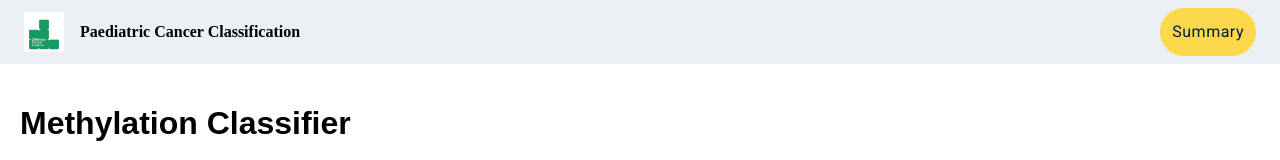
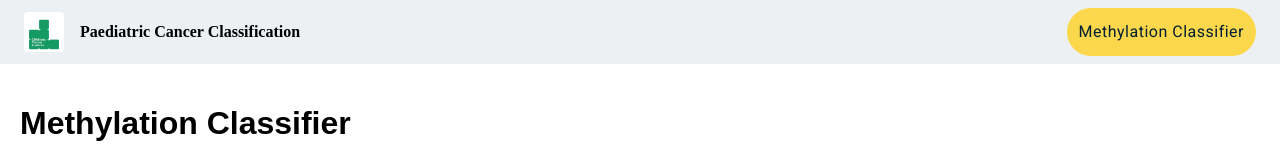
Before and after one commit to Amber-Xu914/Cancer-Classifier-UI, a React (Create React App) app in the folder explore-classifiers/: page /dashboard in a window 1280 px wide. Shown: the top 160 px of the page. Built offline with nearby package versions, Linux system fonts and the light colour scheme; no server answers.

Commit message:
Refactor: Changed name of DashboardPage to MethylationClassifierProvider the file provides context to all pages and components under mythlation classifier, removed unnecessary import

```diff
--- a/explore-classifiers/src/App.tsx
+++ b/explore-classifiers/src/App.tsx
@@ -1,21 +1,16 @@
-import React, { useState } from 'react';
 import { ThemeProvider } from '@mui/material/styles';
-import { BrowserRouter, Routes, Route, Navigate } from 'react-router-dom';
+import { BrowserRouter, Navigate, Route, Routes } from 'react-router-dom';
+import Dashboard from './Components/Dashboard';
+import MethylationClassifierProvider from './Components/MethylationClassifierProvider';
+import NavBar from './Components/NavBar';
+import PatientResults from './Components/PatientResults';
 import zccTheme from './Themes/zccTheme';
-import NavBar from './Components/NavBar';
-import Dashboard from './Components/Dashboard';
-import PatientResults from './Components/PatientResults';
-import { DashboardContext } from './Contexts/DashboardContexts';
-import { DEFAULT_SUMMARY } from './Constants/Common/DashboardDefaults';
-import DashboardPage from './Components/DashboardPage';
 
 function App() {
-    const [searchQuery, setSearchQuery] = useState<string>(DEFAULT_SUMMARY);
-
     return (
         <ThemeProvider theme={zccTheme}>
             <BrowserRouter>
-                <DashboardPage>
+                <MethylationClassifierProvider>
                     <div className="flex flex-col h-screen">
                         <NavBar />
 
@@ -33,7 +28,7 @@ function App() {
                             </Routes>
                         </div>
                     </div>
-                </DashboardPage>
+                </MethylationClassifierProvider>
             </BrowserRouter>
         </ThemeProvider>
     );
--- a/explore-classifiers/src/Components/Dashboard.tsx
+++ b/explore-classifiers/src/Components/Dashboard.tsx
@@ -1,7 +1,7 @@
-import React, { useCallback, useEffect, useState } from 'react';
+import { useCallback, useEffect } from 'react';
 import { useLocation, useNavigate } from 'react-router-dom';
 import { DEFAULT_CANCER_TYPE, DEFAULT_SUMMARY } from '../Constants/Common/DashboardDefaults';
-import { DashboardContext, useDashboard } from '../Contexts/DashboardContexts';
+import { useDashboard } from '../Contexts/DashboardContexts';
 import FilterSelect from './Common/FilterSelect';
 import SunBurstPlot from './SunBurstPlot';
 import Umap from './Umap';
--- a/explore-classifiers/src/Components/DashboardPage.tsx
+++ b/explore-classifiers/src/Components/MethylationClassifierProvider.tsx
@@ -1,9 +1,8 @@
 import { useState } from "react";
-import Dashboard from "./Dashboard";
 import { DEFAULT_CANCER_TYPE, DEFAULT_SUMMARY } from "../Constants/Common/DashboardDefaults";
 import { DashboardContext } from "../Contexts/DashboardContexts";
 
-export default function DashboardPage({ children }: { children: React.ReactNode }) {
+export default function MethylationClassifierProvider({ children }: { children: React.ReactNode }) {
     const [searchQuery, setSearchQuery] = useState(DEFAULT_SUMMARY);
     const [cancerType, setCancerType] = useState(DEFAULT_CANCER_TYPE);
 
--- a/explore-classifiers/src/Components/NavBar.tsx
+++ b/explore-classifiers/src/Components/NavBar.tsx
@@ -1,10 +1,9 @@
 import { AppBar, Box, styled } from '@mui/material';
 import { useLocation, useNavigate } from 'react-router-dom';
-import { CustomTabs } from './Common/Tabs';
-import CustomButton from './Common/Button';
 import { NAVBAR_HEIGHT } from '../Constants/Common/Dimensions.constants';
 import { useDashboard } from '../Contexts/DashboardContexts';
 import { corePalette } from '../Themes/colours';
+import CustomButton from './Common/Button';
 
 const NavBarWrapper = styled(AppBar)(() => ({
     position: 'sticky',
@@ -49,7 +48,7 @@ export default function NavBar() {
             </Box>
 
             <CustomButton
-                label="Summary"
+                label="Methylation Classifier"
                 variant="bold"
                 onClick={handleSummaryClick}
             />
```
